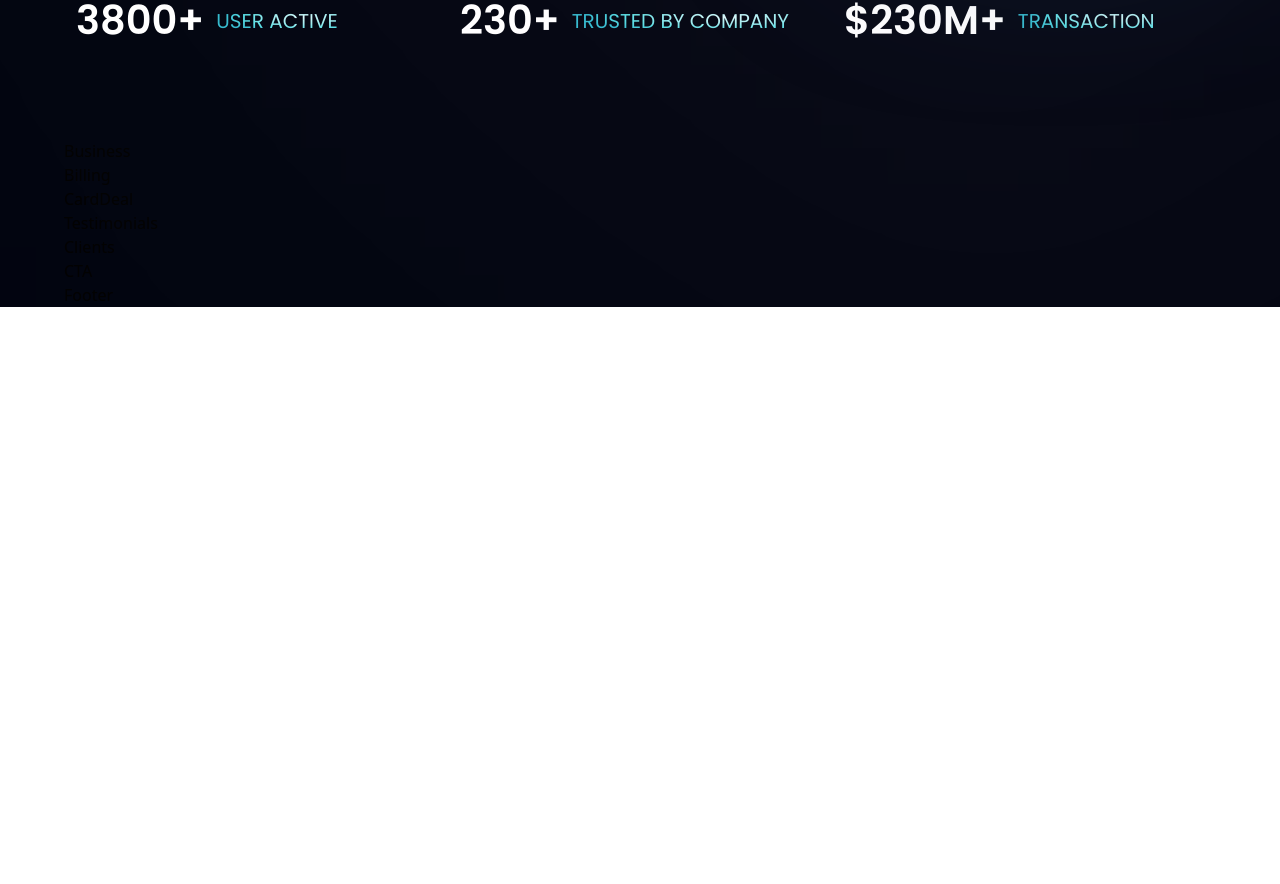
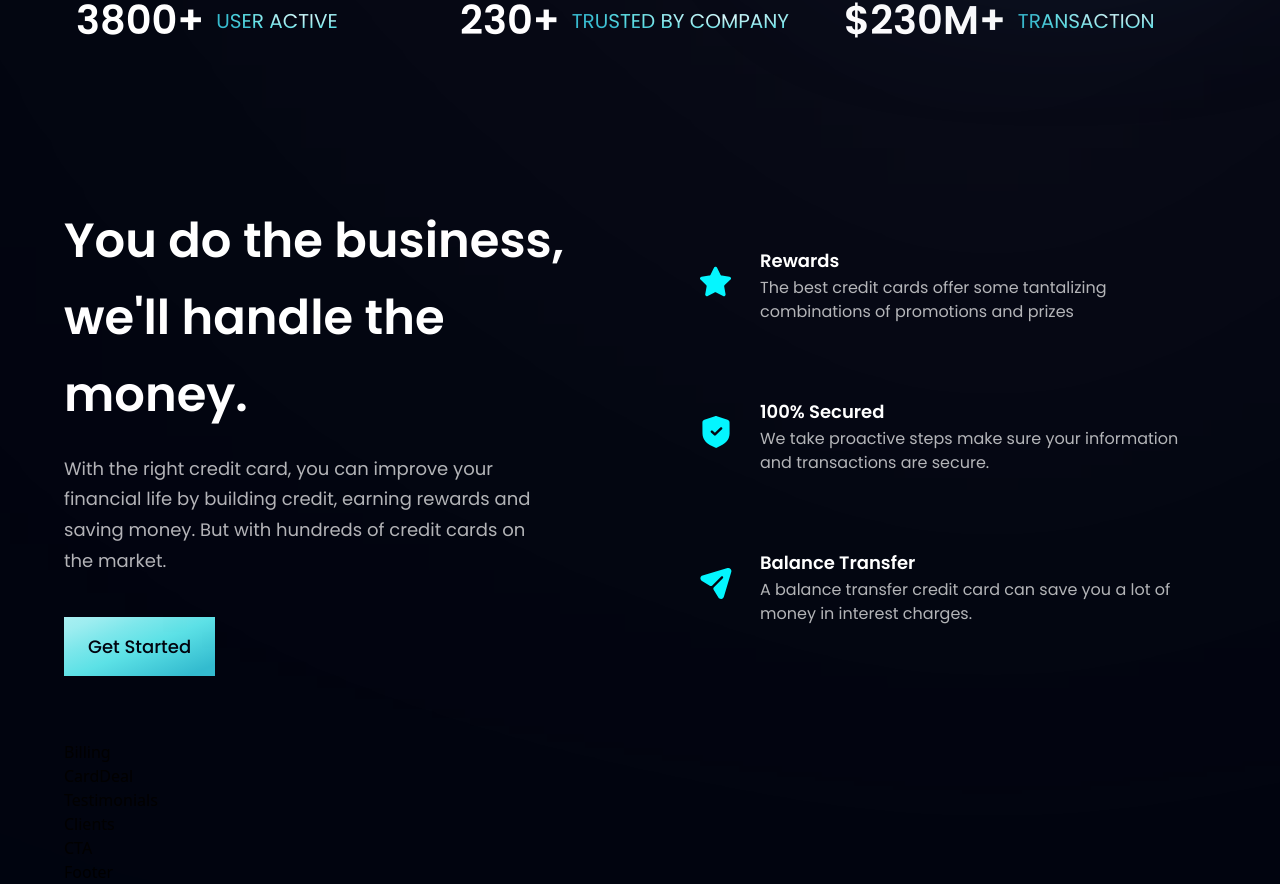
Before and after one commit to OyedunOye/bank_app, a React (Vite) app: page / in a window 1280 px wide. Shown: the part 806-1690 px from the top of the page. Before the commit the page ends 1113 px from the top, so only its background shows below. Built offline with nearby package versions, Linux system fonts and the light colour scheme.

Commit message:
business section completed

```diff
--- a/src/components/Business.jsx
+++ b/src/components/Business.jsx
@@ -1,8 +1,34 @@
-import React from 'react'
+import { features } from "../constants"
+import styles, { layout } from "../style"
+import Button from './Button'
+
+const FeatureCard =({icon,title,content,index})=>(
+  <div className={`flex flex-row p-6 rounded-[20px] ${index !== features.length-1 ? 'mb-6': 'mb-0'} feature-card`}>
+    <div className={`w-[64px] h-[64px] rounded-full ${styles.flexCenter}`}>
+      <img src={icon} alt="icon" className="w-[50%] h-[50%] object-contain"/>
+    </div>
+    <div className="flex-1 flex flex-col ml-3">
+      <h4 className="text-white font-poppins font-semibold text-[18px] leading-[23px] mb-1">{title}</h4>
+      <p className="text-dimWhite font-poppins font-normal text-[16px] leading-[24px] mb-1">{content}</p>
+    </div>
+  </div>
+)
 
 const Business = () => {
   return (
-    <div>Business</div>
+    <section id="features" className={layout.section}>
+      <div className={layout.sectionInfo}>
+        <h2 className={styles.heading2}>You do the business, <br className="sm:block hidden" />we'll handle the money.</h2>
+        <p className={`${styles.paragraph} max-w-[470px] mt-5`}>With the right credit card, you can improve your financial life by building credit, earning rewards and saving money. But with hundreds of credit cards on the market.</p>
+        <Button styles="mt-10" />
+      </div>
+
+      <div className={`${layout.sectionImg} flex-col`}>
+        {features.map((feature,index)=>(
+          <FeatureCard key={feature.id} {...feature} index={index}/>
+        ))}
+      </div>
+    </section>
   )
 }
 
--- a/src/components/Button.jsx
+++ b/src/components/Button.jsx
@@ -1,8 +1,10 @@
 import React from 'react'
 
-const Button = () => {
+const Button = ({styles}) => {
   return (
-    <div>Button</div>
+    <button type='button' className={`py-4 px-6 bg-blue-gradient font-poppins font-medium text-[18px] text-primary outline-none ${styles}`}>
+      Get Started
+    </button>
   )
 }
 
```
